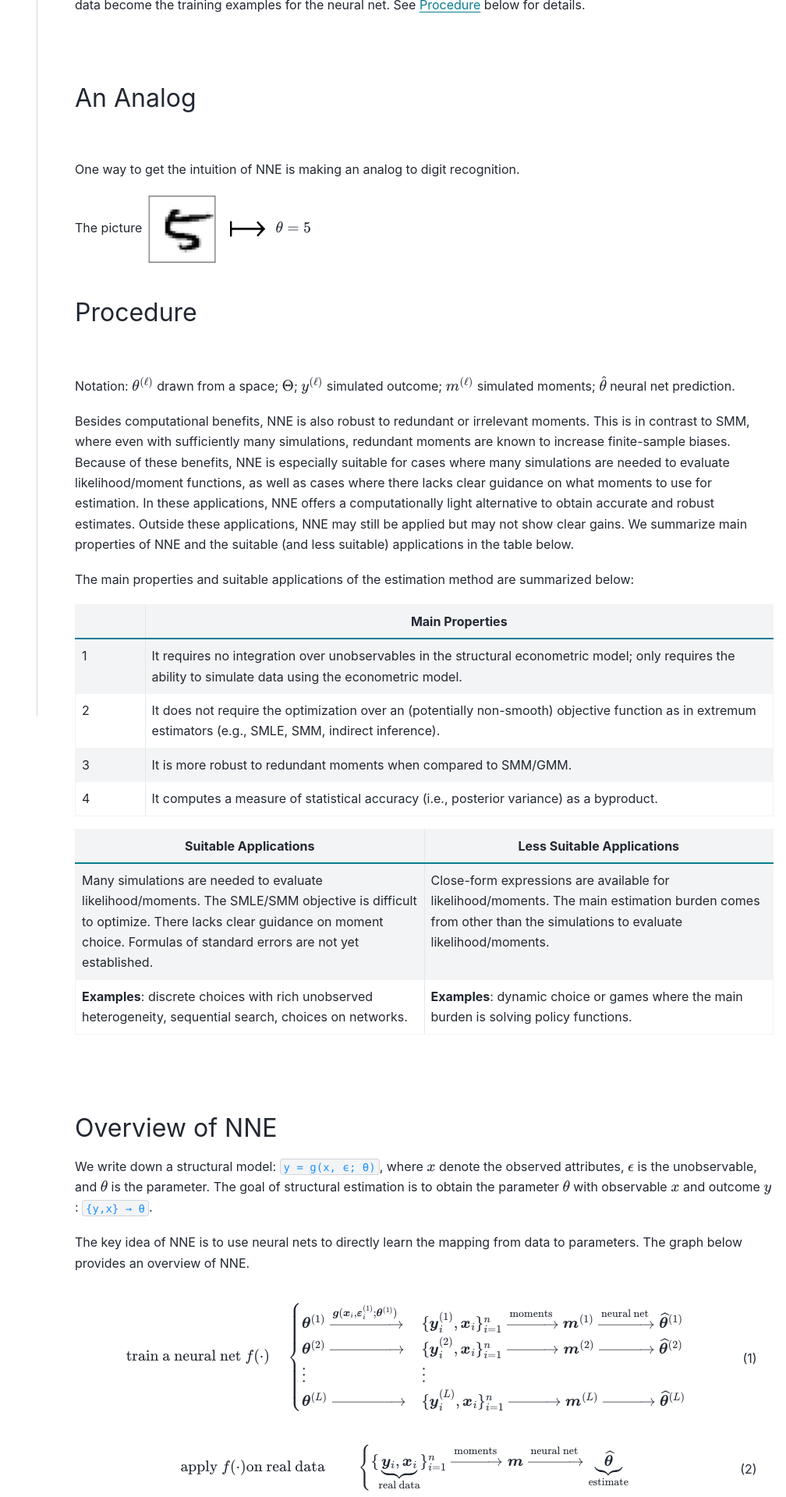
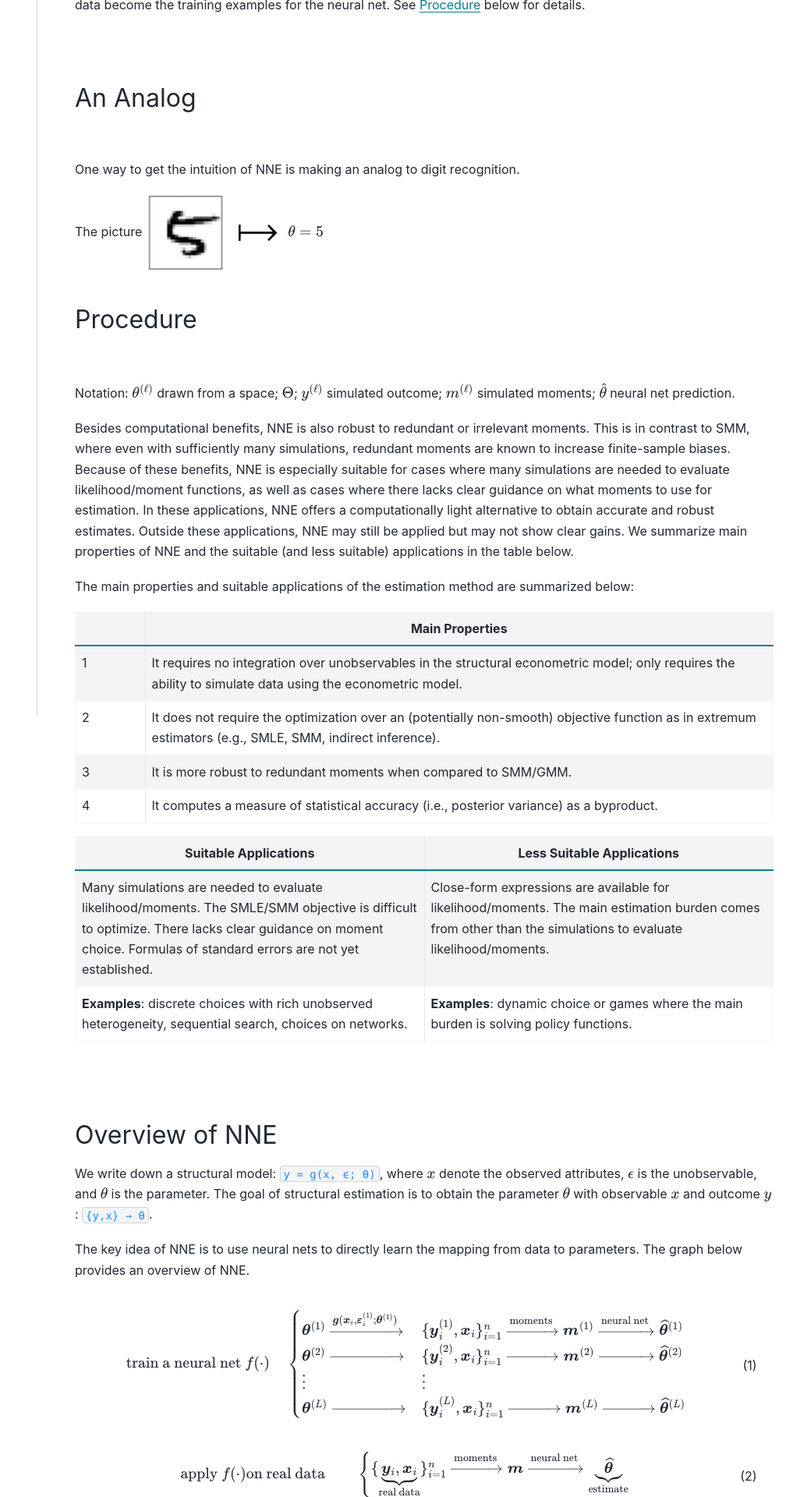
Before and after one commit to nnehome/nnehome.github.io, a Sphinx documentation site: the page built from docs/source/home/home.rst, in a window 1280 px wide. Shown: the part 951-2871 px from the top of the page at 78% size, without its empty margins (272-1280 px from the left). Built offline with Sphinx 7.4.7 and the PyData theme 0.15.4, drawn with Linux system fonts in a browser that asks for light colours.

Commit message:
some change

```diff
--- a/docs/source/home/home.rst
+++ b/docs/source/home/home.rst
@@ -38,10 +38,10 @@ An Analog
 One way to get the intuition of NNE is making an analog to digit recognition.
 
 .. |digit_5| image:: digit_5.png
-  :scale: 60%
+  :scale: 66%
 
 .. |mapsto| image:: mapsto.png
-  :scale: 60%
+  :scale: 66%
 
 The picture |digit_5| |mapsto| :math:`\theta = 5`
 
```
